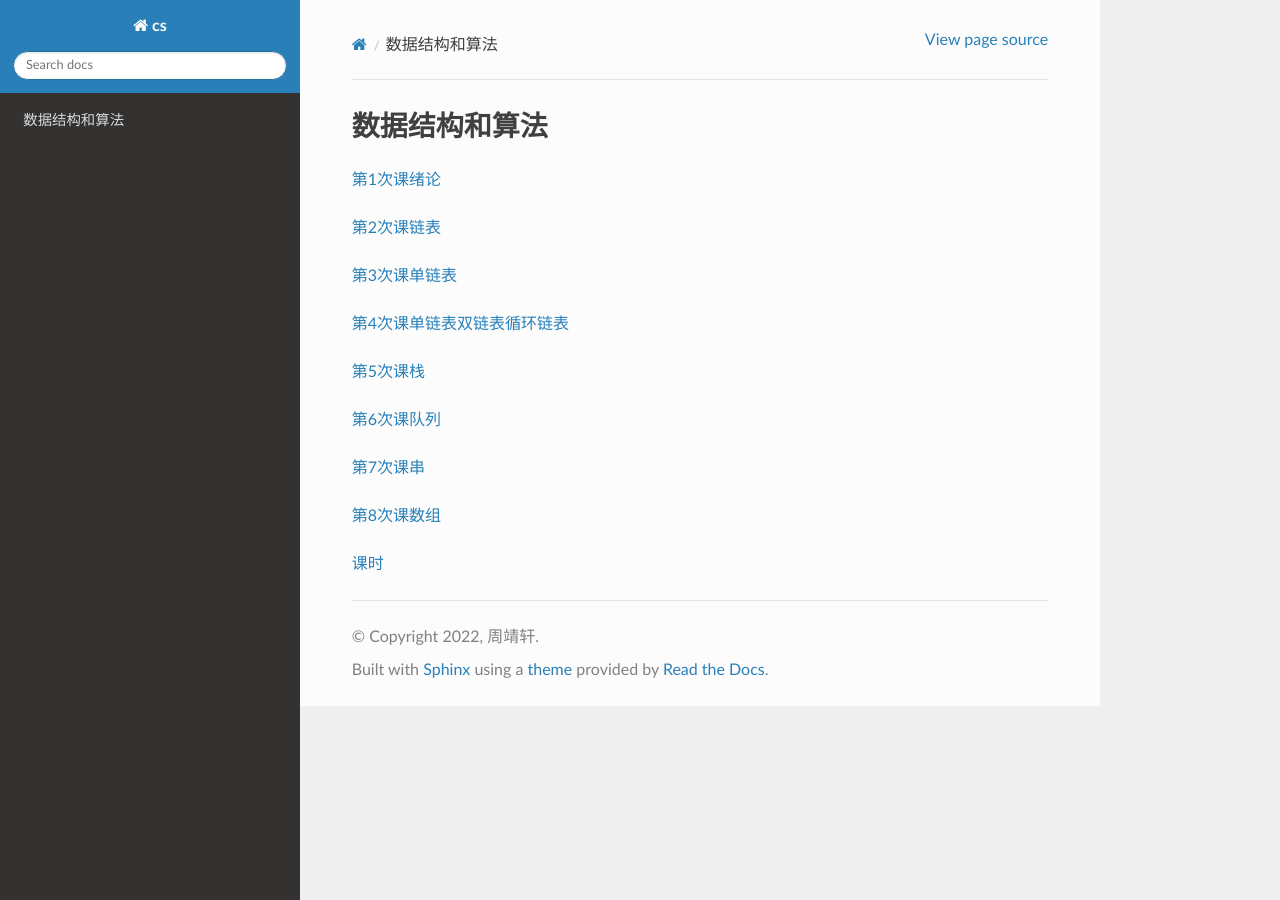
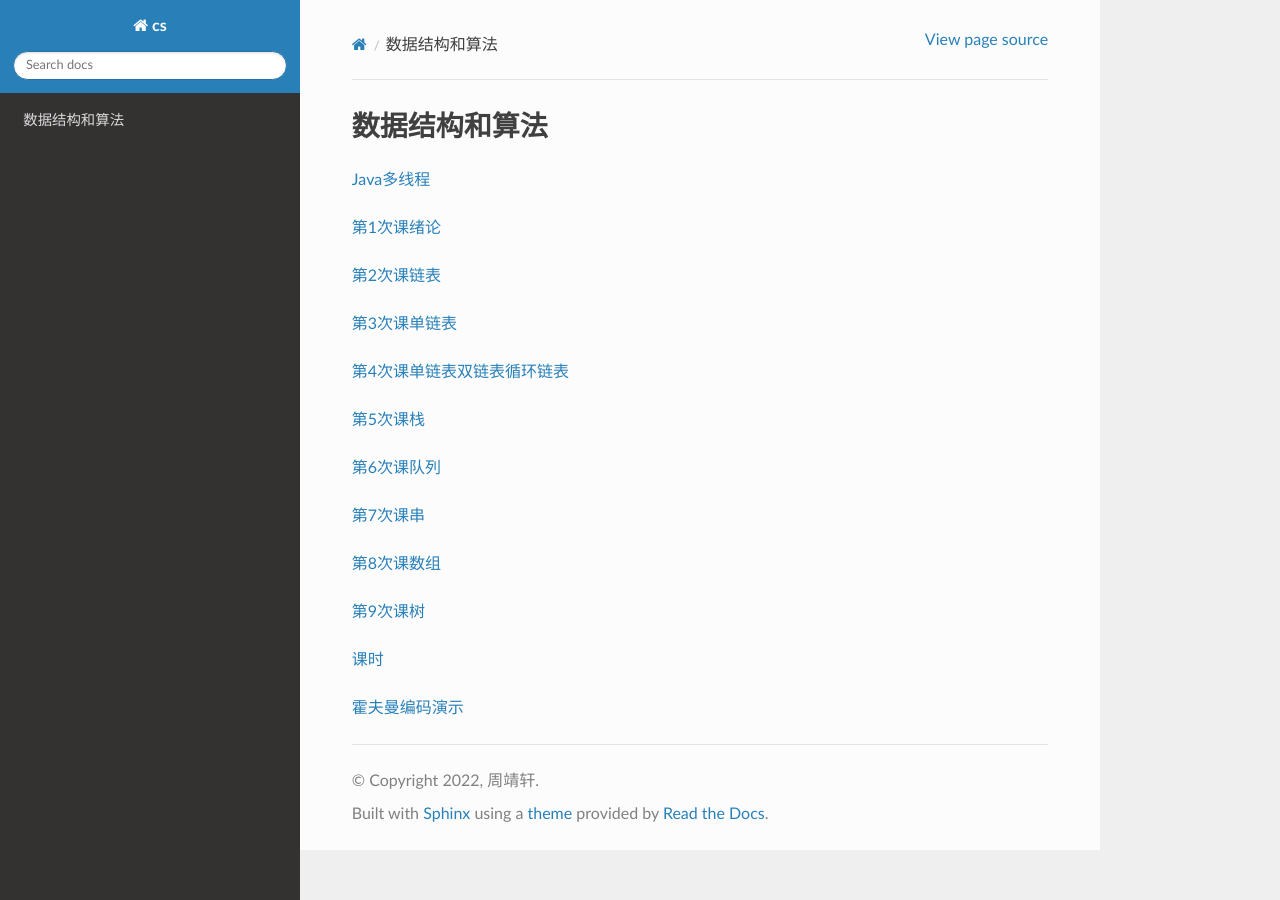
Before and after one commit to GodBlessChina/ds2022, a Sphinx documentation site: the page built from source/index.rst, in a window 1280 px wide. Built offline with Sphinx 7.4.7 and the Read the Docs theme 2.0.0, drawn with Linux system fonts in a browser that asks for light colours.

Commit message:
多线程

```diff
--- a/source/index.rst
+++ b/source/index.rst
@@ -5,6 +5,9 @@
 
 数据结构和算法
 ==============================
+
+`Java多线程 <https://godblesschina.github.io/ds2022/Java多线程.html>`_
+
 
 `第1次课绪论 <https://godblesschina.github.io/ds2022/第1次课绪论.html>`_
 
@@ -30,4 +33,10 @@
 `第8次课数组 <https://godblesschina.github.io/ds2022/第8次课数组.html>`_
 
 
+`第9次课树 <https://godblesschina.github.io/ds2022/第9次课树.html>`_
+
+
 `课时 <https://godblesschina.github.io/ds2022/课时.html>`_
+
+
+`霍夫曼编码演示 <https://godblesschina.github.io/ds2022/霍夫曼编码演示.html>`_
```
Also changed, not shown: 5 other files.
